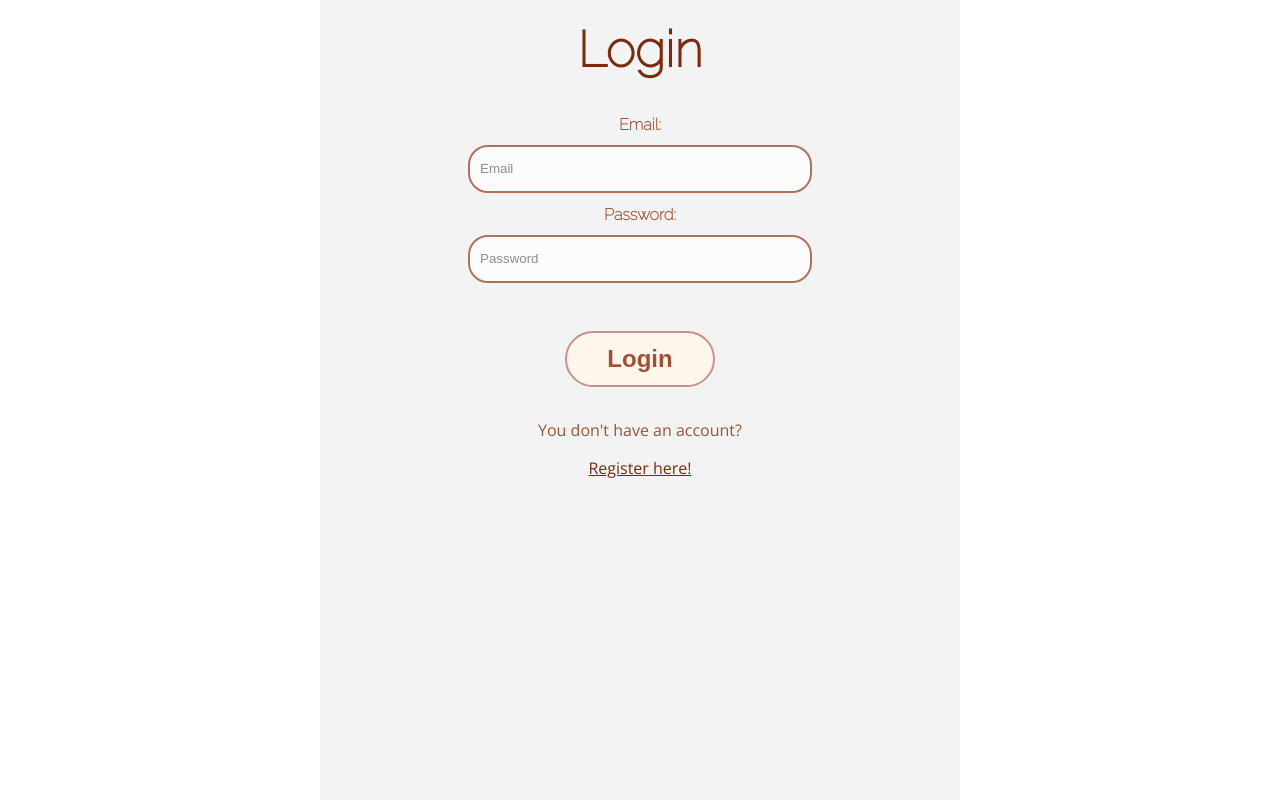
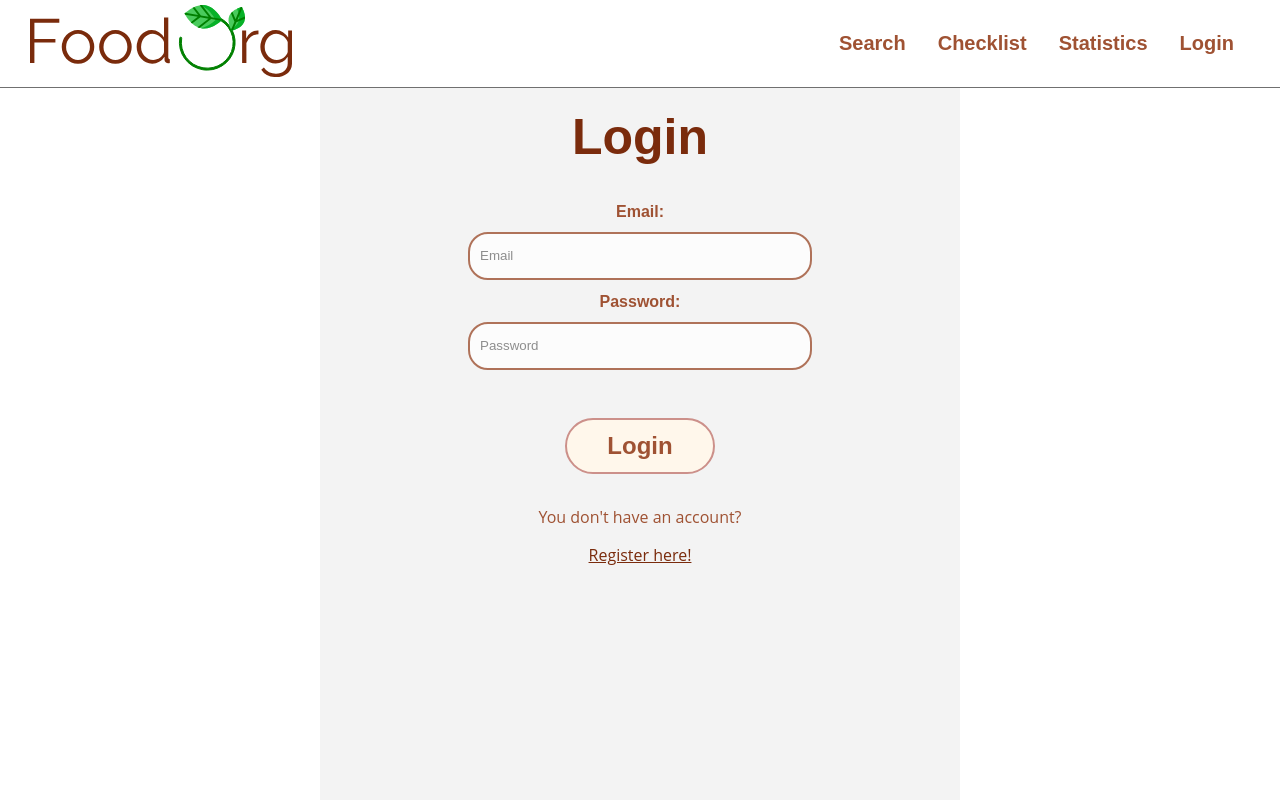
Before and after one commit to AndreiGhiran/Forg, a PHP site: page /login.php in a window 1280 px wide. Run offline with PHP 8.4, Linux system fonts and the light colour scheme.

Commit message:
am mai facut modificari la css

```diff
--- a/home.php
+++ b/home.php
@@ -4,7 +4,7 @@
     <meta charset="UTF-8">
     <meta name="viewport" content="width=device-width, initial-scale=1.0">
     <title>FoodOrg Home</title>
-    <link href="home.css" rel="stylesheet">
+    <link href="stylesheets/home.css" rel="stylesheet">
 </head>
 <body>
     <header>
--- a/login.php
+++ b/login.php
@@ -9,13 +9,20 @@ if(isset($_SESSION['email']))
 <!DOCTYPE HTML>
 <html>
 	<head>
-	  <title>My reader</title>
-	  	<meta name="viewport" content="width=device-width, initial-scale=1.0">
+	  <title>Forg Login</title>
+		<meta charset="UTF-8">
+		<meta name="viewport" content="width=device-width, initial-scale=1.0">
 		<link rel='stylesheet', href='stylesheets/login.css'>
-		<link rel='stylesheet', href='https://fonts.googleapis.com/css?family=Open+Sans:400,600,700,800&display=swap'>
-		<link rel='stylesheet', href='https://fonts.googleapis.com/css2?family=Raleway:wght@100&display=swap" rel="stylesheet'>
+		<!-- <link rel='stylesheet', href='https://fonts.googleapis.com/css?family=Open+Sans:400,600,700,800&display=swap'> -->
+		<!-- <link rel='stylesheet', href='https://fonts.googleapis.com/css2?family=Raleway:wght@100&display=swap" rel="stylesheet'> -->
 	</head>
 	<body>
+
+		<header>
+				<?php
+						include("nav_bar.php");
+				?>
+		</header>
 
 		<div class="right-side">
 		<h1>Login</h1>
--- a/nav_bar.php
+++ b/nav_bar.php
@@ -3,8 +3,8 @@
 <head>
     <meta charset="UTF-8">
     <meta name="viewport" content="width=device-width, initial-scale=1.0">
+    <link href="stylesheets/nav_bar.css" rel="stylesheet">
     <title>FoodOrg Home</title>
-    <link href="nav_bar.css" rel="stylesheet">
 </head>
 <body>
     <nav>
@@ -14,7 +14,7 @@
             </div>
             <ul class="nav_links">
                 <li>
-                    <a href="#">Search</a>
+                    <a href="search.php">Search</a>
                 </li>
                 <li>
                     <a href="#">Checklist</a>
--- a/search.php
+++ b/search.php
@@ -4,8 +4,8 @@
     <meta charset="UTF-8">
     <meta name="viewport" content="width=device-width, initial-scale=1.0">
     <title>FoodOrg Home</title>
-    <link href="search.css" rel="stylesheet">
-    <link href="nav_bar.css" rel="stylesheet">
+    <link href="stylesheets/search.css" rel="stylesheet">
+    <link href="stylesheets/nav_bar.css" rel="stylesheet">
 </head>
 <body>
     <?php
--- a/stylesheets/login.css
+++ b/stylesheets/login.css
@@ -3,7 +3,7 @@ body {
     padding: 0;
     font-family: 'Open Sans', sans-serif;
     display: flex;
-    flex-direction: row;
+    flex-direction: column;
     justify-content: center;
     top: 0;
     bottom: 0;
@@ -17,7 +17,8 @@ body {
     justify-content: center;
     background-color: #f3f3f3;
     overflow: auto;
-
+    margin-left: 25%;
+    height: 100%;
 }
 
 .right-side h1 {
@@ -65,16 +66,16 @@ label {
     border-radius:50px;
 }
 
-a, a:link {
+.right-side a {
     color: #7A2B0C;
     text-decoration: underline;
 }
 
-a:visited {
+.right-side a:visited {
     color: #edafb8;
 }
 
-a:hover {
+.right-side a:hover {
     color: #edafb8;
     text-decoration: none;
 }
@@ -82,6 +83,7 @@ a:hover {
 @media only screen and (min-width: 850px) and (max-width: 1050px){
     .right-side {
         width: 75%;
+        margin-left: 12%;
         height: 100%;
     }
 }
@@ -96,6 +98,7 @@ a:hover {
     .right-side {
         width: 100%;
         height: 100%;
+        margin-left: 0;
     }
 
     .right-side h1 {
@@ -121,4 +124,6 @@ a:hover {
         margin-top: 10px;
     }
 
+
+
 }
--- a/stylesheets/nav_bar.css
+++ b/stylesheets/nav_bar.css
@@ -19,7 +19,7 @@ nav {
     display: flex;
     justify-content: space-around;
 }
-.nav_links li, a {
+.nav_links li, .nav_links a {
     padding: 8px;
     font-family: 'Raleway', sans-serif;
     font-size: 20px;
```
Also changed, not shown: register.php (+9 -3 lines), stylesheets/register.css (+8 -5 lines).
